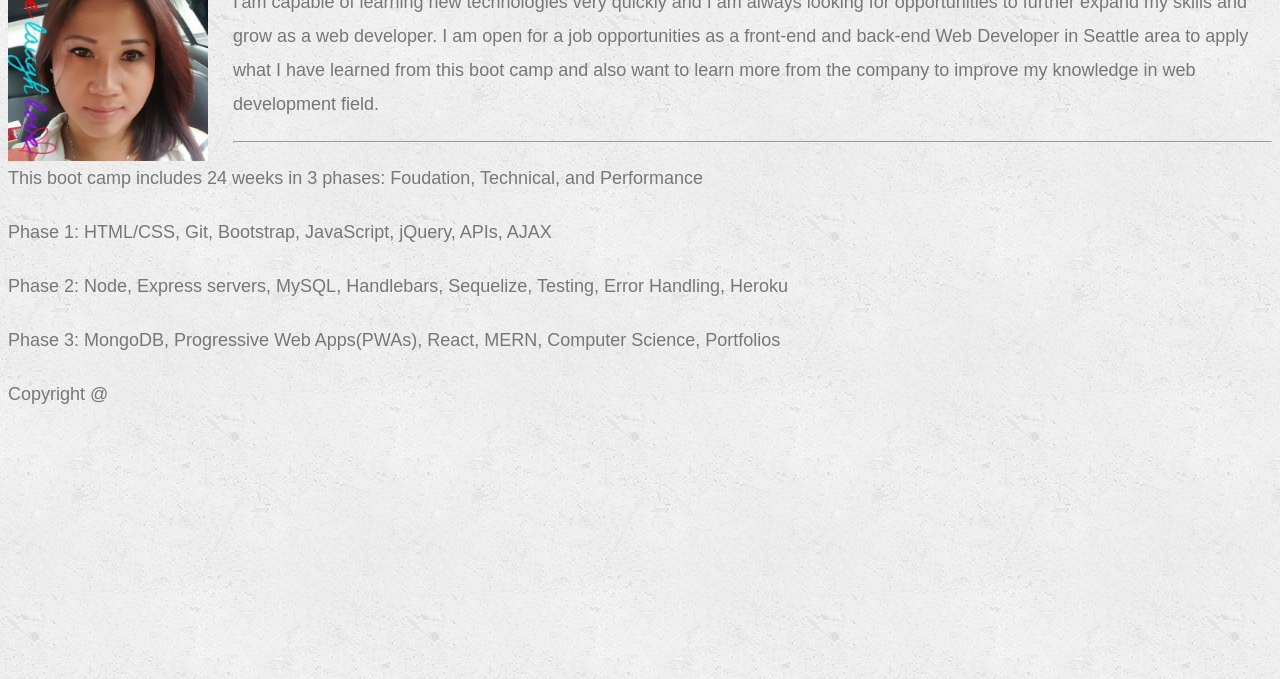
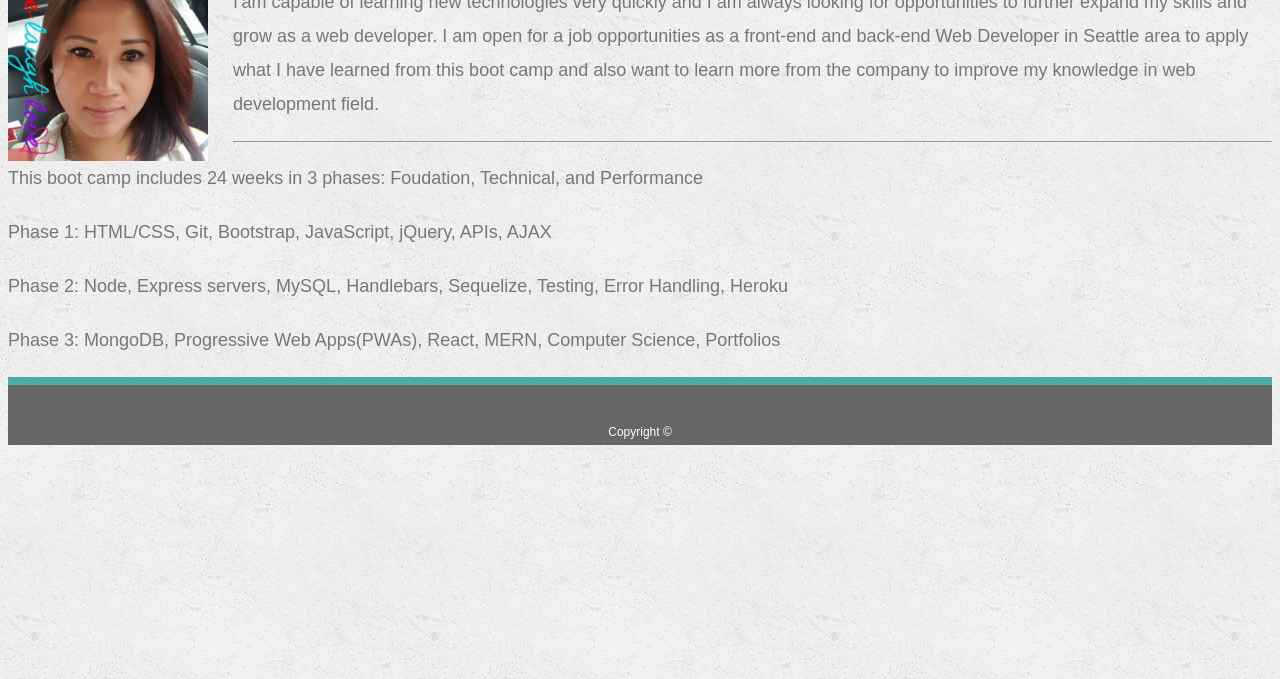
Before and after one commit to ThanhNgo888/Week1HW_UW_HTML_CSS_Git-Portfolio, a plain HTML site: page index.html in a window 1280 px wide. Shown: the part 121-800 px from the top of the page. Drawn offline with Linux system fonts and the light colour scheme.

Commit message:
css footer added

```diff
--- a/assets/CSS/style.css
+++ b/assets/CSS/style.css
@@ -104,3 +104,15 @@ a:hover {
     margin-top: 10px;
     margin-right: 25px;
 }
+
+/* footer */
+footer{
+    padding: 30px 0;
+    clear: both;
+    font-size: 12px;
+    color: #ffffff;
+    text-align: center;
+    background: #666666;
+    border-top: 8px solid #4aaaa5;
+    height: 50px;
+}
--- a/index.html
+++ b/index.html
@@ -1,15 +1,13 @@
 <!DOCTYPE html>
 <html lang="en-us">
-
+<!-- ================================================== -->
 <head>
     <meta charset="UTF-8">
     <title>My Portfolio</title>
     <link rel="stylesheet" type="text/css" href="assets/CSS/style.css">
 </head>
-
+<!-- ================================================== -->
 <body>
-    <div class="wrapper">
-        <!--Header for About section-->
     <header class="mainHeader">
         <div class="container">
             <a href="index.html" id="logo">Thanh Ngo</a>
@@ -20,6 +18,7 @@
             </nav>
         </div>
     </header>
+    <!-- ================================================== -->
     <div class="mainSection">
         <div class="mainContent">
             <div id="aboutMe">
@@ -39,10 +38,11 @@
                     <p>Phase 3: MongoDB, Progressive Web Apps(PWAs), React, MERN, Computer Science, Portfolios</p>
                 </p>
             </div>
-            <div id="footer">
-                <p id="copy">Copyright @</p>
+        <footer>
+            <div class="container">
+                Copyright &copy
             </div>
-    </div>
+        </footer>
 </body>
 
 </html>
```
